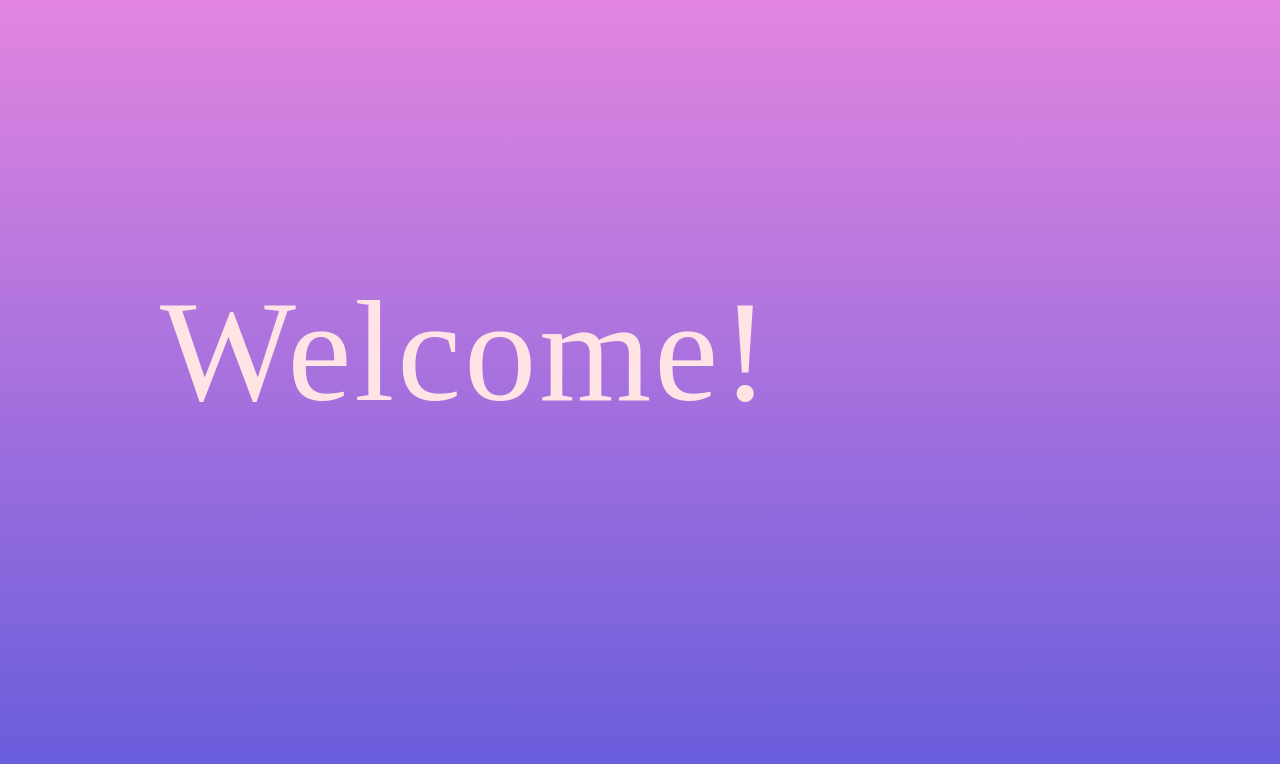
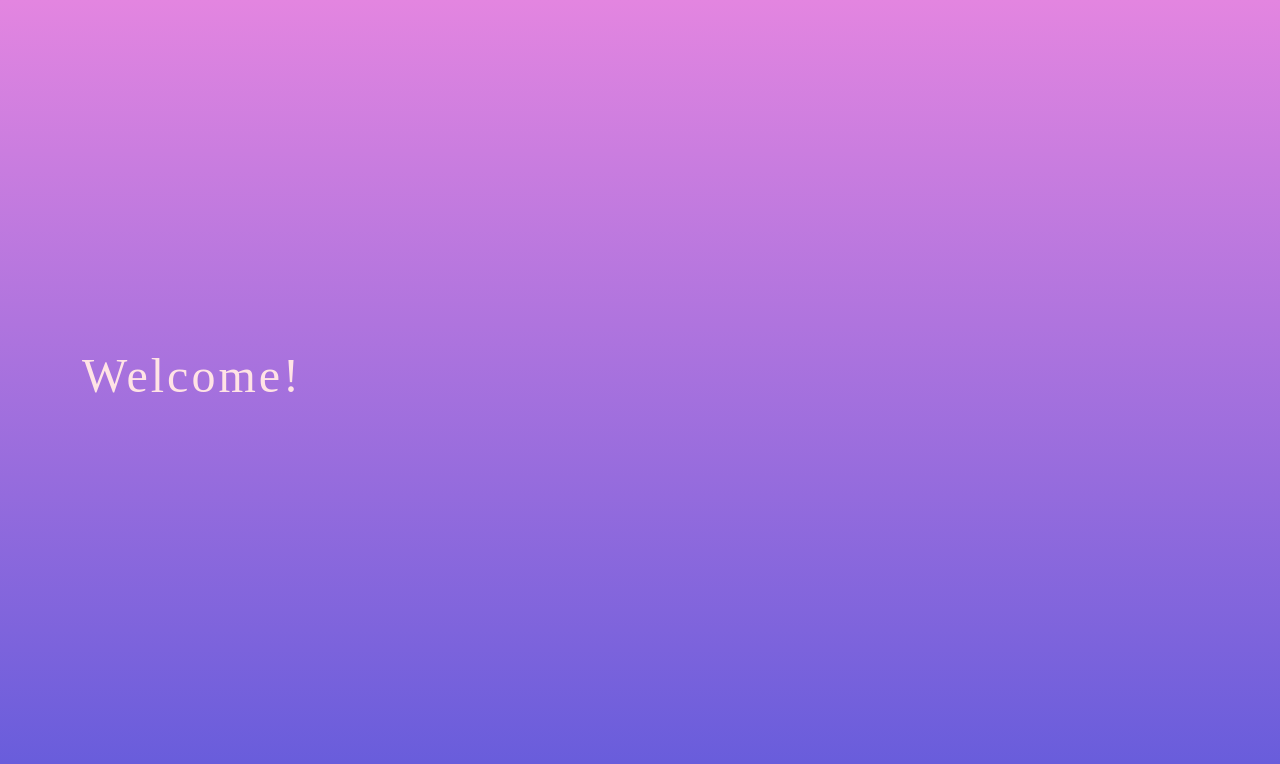
Before and after one commit to FatmaElhosary/roundPixelTask, an Angular app: page /welcome in a window 1280 px wide. Shown: the top 764 px of the page. Built offline with nearby package versions, Linux system fonts and the light colour scheme; sample sign-in values are in the browser's storage.

Commit message:
last update right now

```diff
--- a/src/app/components/signup/signup.component.css
+++ b/src/app/components/signup/signup.component.css
@@ -29,8 +29,8 @@ form{
   background: #ddd;
   text-align: center;
 }
-.box h1 {
-  color: white;
+.box h1,button {
+  color: #D4CDAC;
   text-transform: uppercase;
   font-weight: 500;
 }
--- a/src/app/components/welcome/welcome.component.css
+++ b/src/app/components/welcome/welcome.component.css
@@ -1,41 +1,38 @@
-:root {
-  --animate-delay: 0.25s;
-  font-size: 2.5vmin;
-}
-
-* {
-  padding: 0;
-  margin: 0;
-}
-
-html,
-body {
-  height: 100%;
-  overflow: hidden;
-  position: relative;
-}
-
-.container {
-  width: 100%;
-  height: 100%;
-  margin: 0;
-  padding: 0px 10rem;
-  display: flex;
-  align-items: center;
-}
-
-
-.container {
-  position: absolute;
-  top: 0;
-}
 
 .text {
   color: #ffe3e5;
   font-size: 9rem;
   letter-spacing: 3px;
+  text-align: center;
   font-family: "Bitter", serif;
+  position: absolute;
+  top: 50%;
+  -ms-transform: translateY(-50%);
+  transform: translateY(-50%);
+
 }
 .text span {
   display: block;
 }
+
+
+/* Extra small devices (phones, 600px and down) */
+@media only screen and (max-width: 600px) {
+
+.text{font-size: 2rem;}
+}
+
+/* Small devices (portrait tablets and large phones, 600px and up) */
+@media only screen and (min-width: 600px) {
+  .text{font-size: 3rem;}
+
+}
+
+/* Medium devices (landscape tablets, 768px and up) */
+@media only screen and (min-width: 768px) {}
+
+/* Large devices (laptops/desktops, 992px and up) */
+@media only screen and (min-width: 992px) {}
+
+/* Extra large devices (large laptops and desktops, 1200px and up) */
+@media only screen and (min-width: 1200px) {}
--- a/src/app/components/welcome/welcome.component.html
+++ b/src/app/components/welcome/welcome.component.html
@@ -2,9 +2,9 @@
 
 
 <div class="container">
-	<h1 class="text">
-		<div class="mb-5 py-3"><span class="animate__animated animate__fadeInUp">Welcome!</span></div>
-		<div class="mt-5 py-3"><span class="animate__animated animate__fadeInUp animate__delay-2s ">{{name}}</span></div>
+	<h1 class="text d-flex align-items-center justify-content-center">
+		<div class="mb-5 py-3"><span class="">Welcome!</span></div>
+		<div class="mt-5 py-3"><span class=" ">{{name}}</span></div>
 
 	</h1>
 </div>
```
